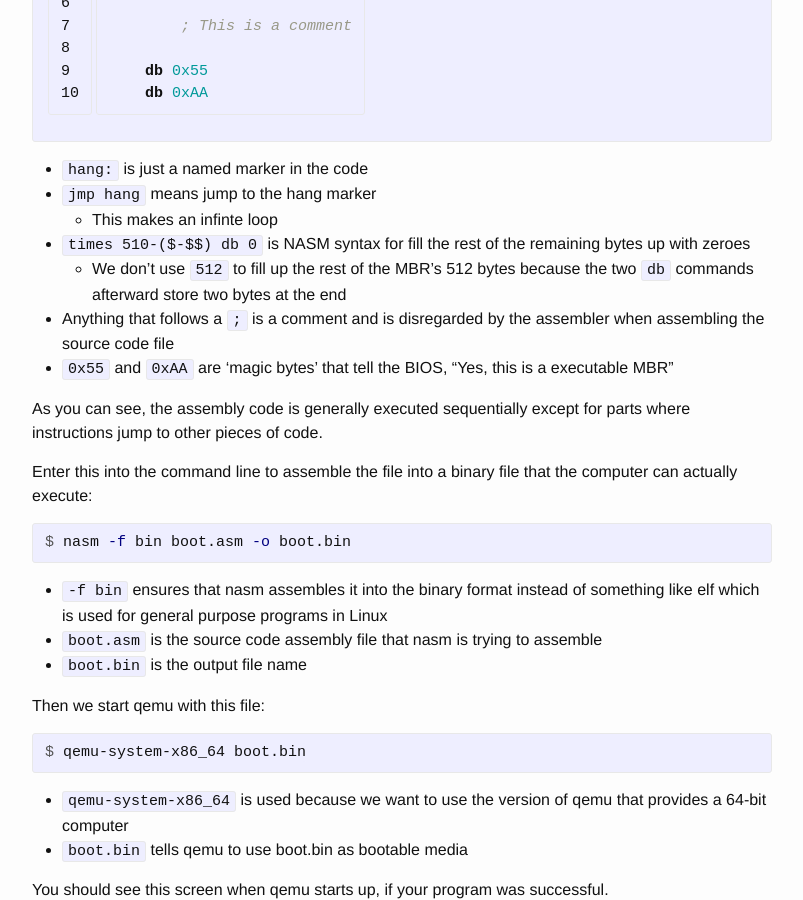
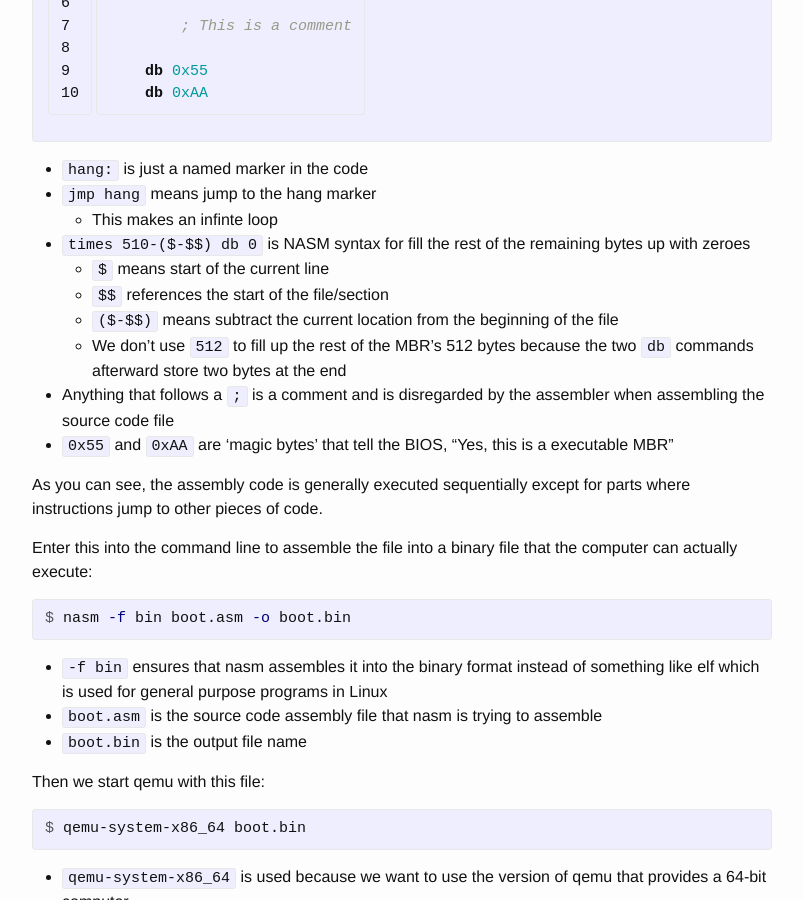
Before and after one commit to TutorialsByNick/tutorialsbynick, a Jekyll site: the page built from _posts/2016-06-08-writing-an-os-baby-steps.md, in a window 1280 px wide and 900 px high, scrolled down 2821 px. Shown: the whole window, without its empty margins (238-1041 px from the left). Built offline with Jekyll 4.4.1, drawn with Linux system fonts in a browser that asks for light colours; comment, search, counter and statistics services are not loaded.

```diff
--- a/_posts/2016-06-08-writing-an-os-baby-steps.md
+++ b/_posts/2016-06-08-writing-an-os-baby-steps.md
@@ -83,6 +83,9 @@ hang:
 * `jmp hang` means jump to the hang marker
 	* This makes an infinte loop
 * `times 510-($-$$) db 0` is NASM syntax for fill the rest of the remaining bytes up with zeroes
+    * `$` means start of the current line
+    * `$$` references the start of the file/section
+    * `($-$$)` means subtract the current location from the beginning of the file
 	* We don't use `512` to fill up the rest of the MBR's 512 bytes because the two `db` commands afterward store two bytes at the end
 * Anything that follows a `;` is a comment and is disregarded by the assembler
   when assembling the source code file
@@ -448,6 +451,6 @@ This is a good theory tutorial on how bootloaders work
 [Baby Steps]: {{ site.url }}/images/babysteps/book.jpg
 [What About Bob?]: http://www.imdb.com/title/tt0103241/
 [OSDev wiki]: http://wiki.osdev.org/Babystep1
-[make an issue]: https://github.com/TutorialsByNick/TutorialsByNick.github.io/issues
+[make an issue]: https://github.com/TutorialsByNick/tutorialsbynick/issues/new
 [installing Ubuntu in a virtual machine]: {% post_url 2016-05-25-how-to-install-ubuntu-in-a-virtual-machine-on-windows %}
 [Qemu Step One]: {{ site.url }}/images/babysteps/qemu-step-one.png
```
